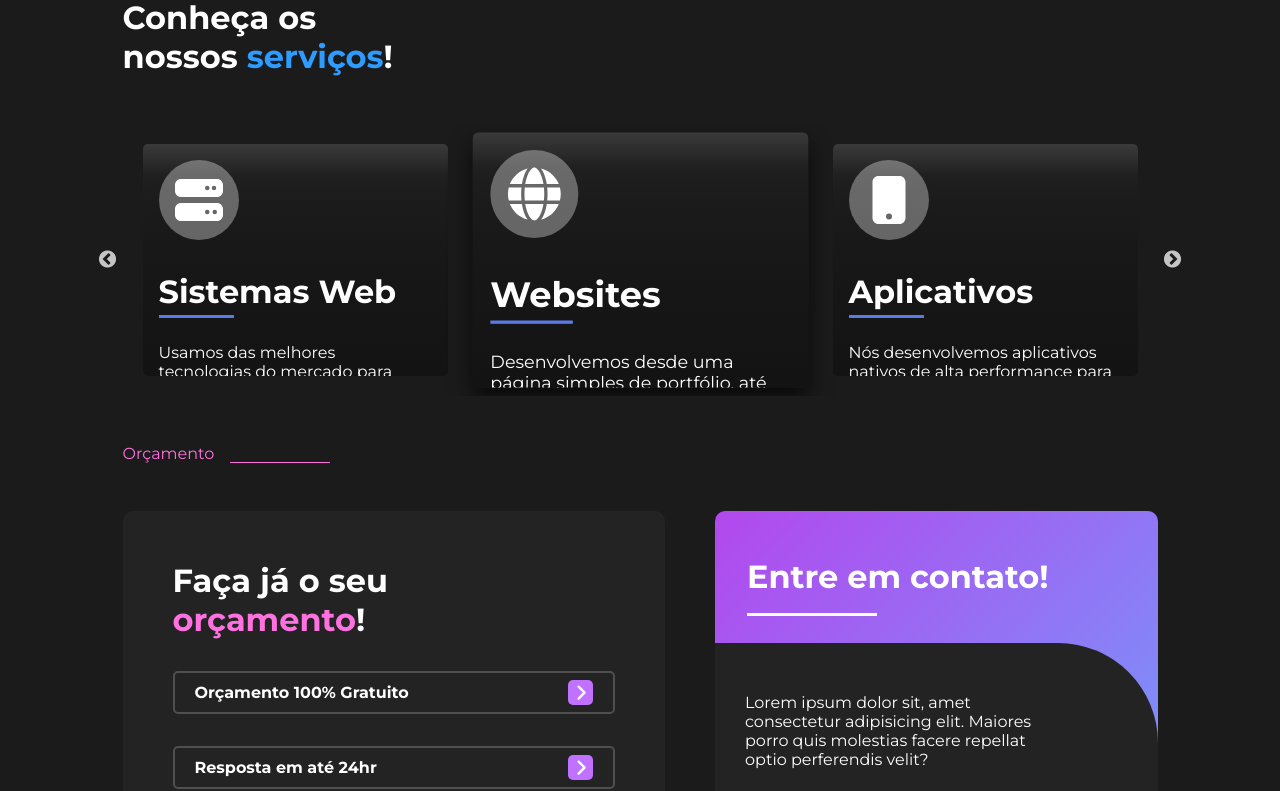
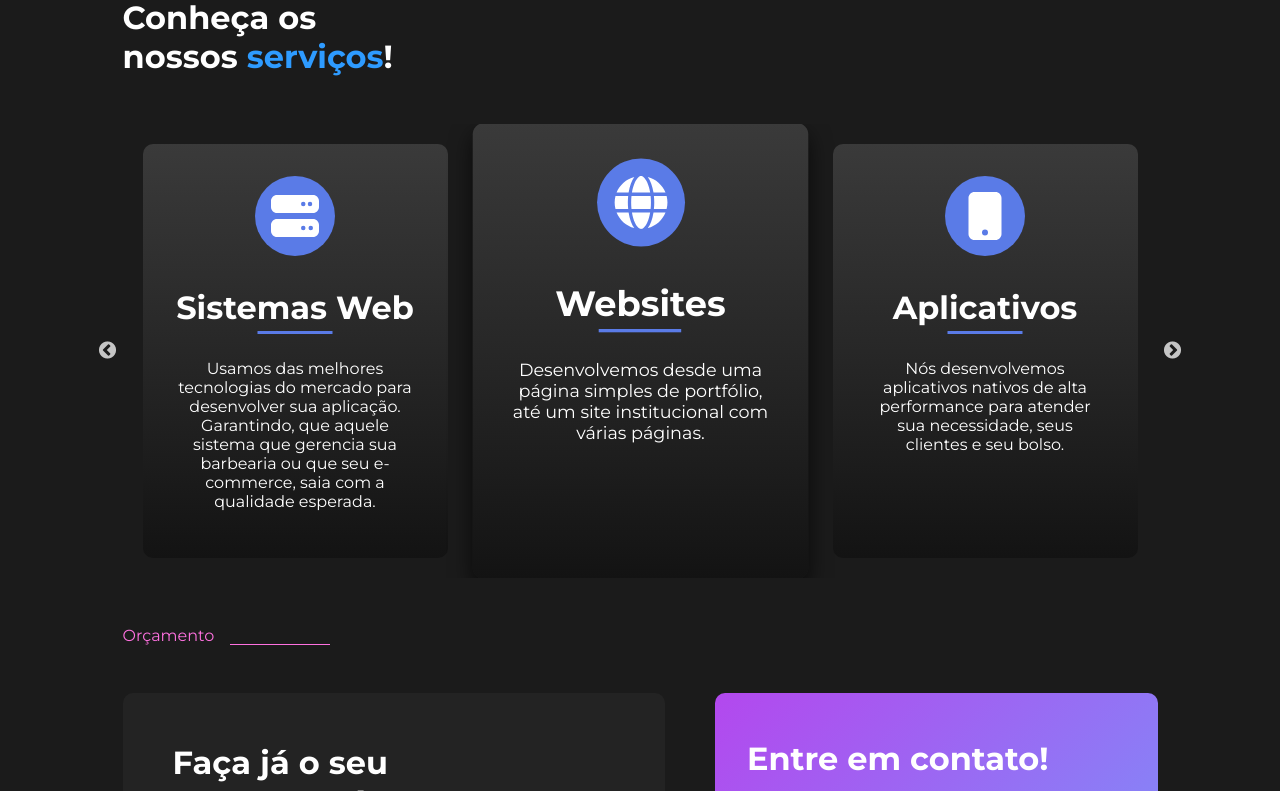
Before and after one commit to igorroc/tecno-site-2.0, a React (Vite) app in the folder tecno_site/: page / in a window 1280 px wide. Shown: the part 869-1660 px from the top of the page. Built offline with nearby package versions, Linux system fonts and the light colour scheme.

Commit message:
[style]: Better carousel

```diff
--- a/tecno_site/src/components/Carrousel.tsx
+++ b/tecno_site/src/components/Carrousel.tsx
@@ -15,43 +15,50 @@ const CarrouselWrapper = styled("div", {
 
 const Card = styled("div", {
 	position: "relative",
+	minHeight: "350px",
 	height: "max-content",
-	padding: "1em",
-	maxHeight: "200px",
+	padding: "2em",
 	fontSize: "1em",
 	overflow: "hidden",
-	background: "linear-gradient(#3A3A3A, #272727, 20%, #131313)",
-	borderRadius: "5px",
+	background: "linear-gradient(#3A3A3A, #272727,  #131313)",
+	backgroundSize: "100%",
+	backgroundPosition: "-100%",
+	borderRadius: "10px",
 	display: "flex",
 	flexDirection: "column",
+	alignItems: "center",
 	gap: "2em",
 	margin: "0 auto",
 
-	transition: "all 500ms ease-in",
-
-	variants: {
-		active: {
-			true: {
-
-			},
-			false: {
-
-			},
-		},
-	},
+	transition: "all 300ms ease-in",
 
 	"& h3": {
 		position: "relative",
 		fontSize: "2em",
+		textAlign: "center",
 
 		"&:after": {
 			content: "",
 			position: "absolute",
 			bottom: "-7px",
-			left: "0",
+			left: "50%",
+			transform: "translateX(-50%)",
 			width: "75px",
 			height: "3px",
 			backgroundColor: "#fff",
+			transition: "width 300ms ease-out",
+		},
+	},
+
+	"& p": {
+		textAlign: "center",
+	},
+
+	"&:hover": {
+		backgroundPosition: "200%",
+
+		"& h3:after": {
+			width: "125px",
 		},
 	},
 })
@@ -61,7 +68,7 @@ const NodeIcon = styled("div", {
 	height: "3em",
 	padding: "1em",
 	borderRadius: "50%",
-	backgroundColor: "#fff5",
+	backgroundColor: "#5a7be7",
 	display: "flex",
 	justifyContent: "center",
 	alignItems: "center",
@@ -72,7 +79,6 @@ const NodeIcon = styled("div", {
 })
 
 type NodeProps = {
-	active?: boolean | false
 	children?: React.ReactNode
 }
 
@@ -86,7 +92,7 @@ export function Carrousel(props: NodeProps) {
 }
 
 export function CarrouselNode(props: NodeProps) {
-	return <Card active={props.active || false}>{props.children}</Card>
+	return <Card>{props.children}</Card>
 }
 
 export function CarrouselNodeIcon(props: IconProps) {
```
